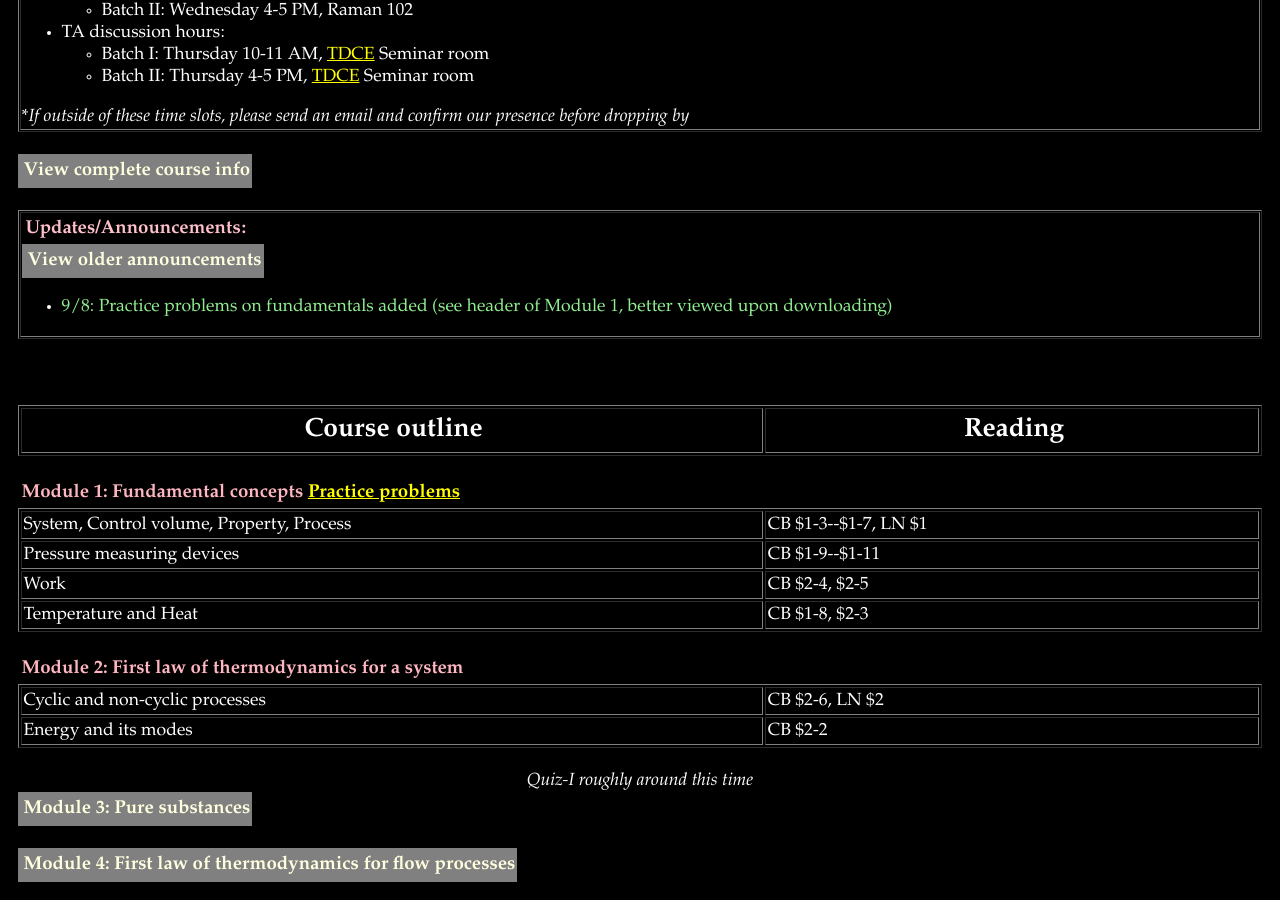
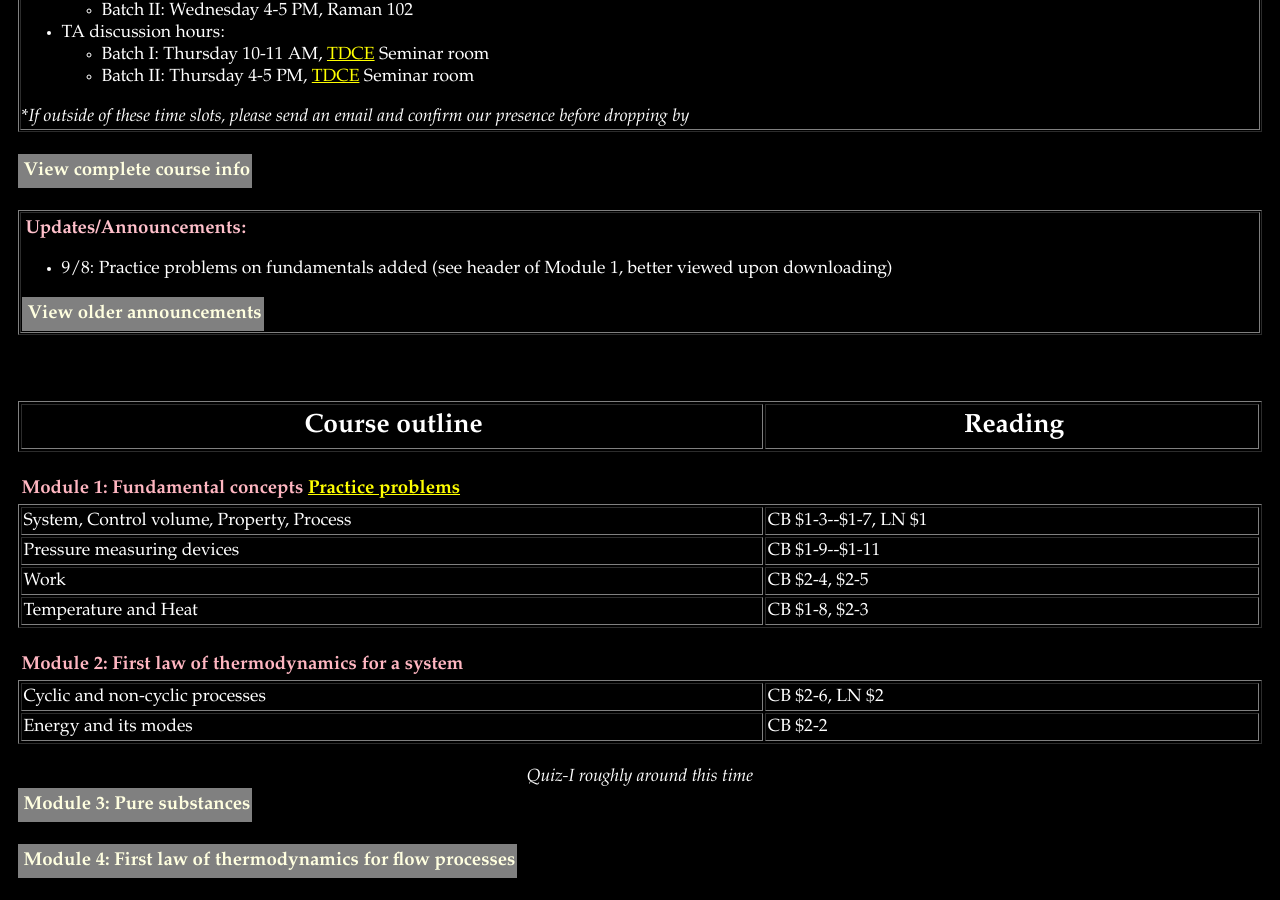
Before and after one commit to krithikasivaram/krithikasivaram.github.io, a Jekyll site: the page teaching/ME1100_Jul_Nov_2019.html, which Jekyll copies as it is, in a window 1280 px wide and 900 px high, scrolled down 459 px. Built offline with Jekyll 4.4.1, drawn with Linux system fonts in a browser that asks for light colours.

Commit message:
edit layout me1100

```diff
--- a/teaching/ME1100_Jul_Nov_2019.html
+++ b/teaching/ME1100_Jul_Nov_2019.html
@@ -200,20 +200,20 @@ Email: varuns@iitm.ac.in </li>
 <tr> <td width="100%">
 <h3> <font color="pink">
 Updates/Announcements:</font></h3>
+<ul>
+	<li>9/8: Practice problems on fundamentals added (see header of Module 1, better viewed upon downloading) </li>
+</ul>
 <button class="collapsible"><h5>View older announcements</h5></button>
 <div class="content">
 <ul>
+	<li> 7/8: Discussion hours edited for Batch I and II (Instructors, TAs) </li>
 	<li> 23/7: Welcome to ME1100!
 		<ul><li>We start our instruction on August 1st. Check the time and venue above.
 			<li>Make sure you have signed up on <a href="https://courses.iitm.ac.in">Moodle</a>. Tutorials/Handouts will be made available through this platform.
 		</ul>
 	</li>
-	<li> 7/8: Discussion hours edited for Batch I and II (Instructors, TAs) </li>
 </ul>
 </div>
-<ul>
-	<li> <font color="lightgreen">9/8: Practice problems on fundamentals added (see header of Module 1, better viewed upon downloading)</font> </li>
-</ul>
 </div>
 </td></tr>
 </table><br>
```
